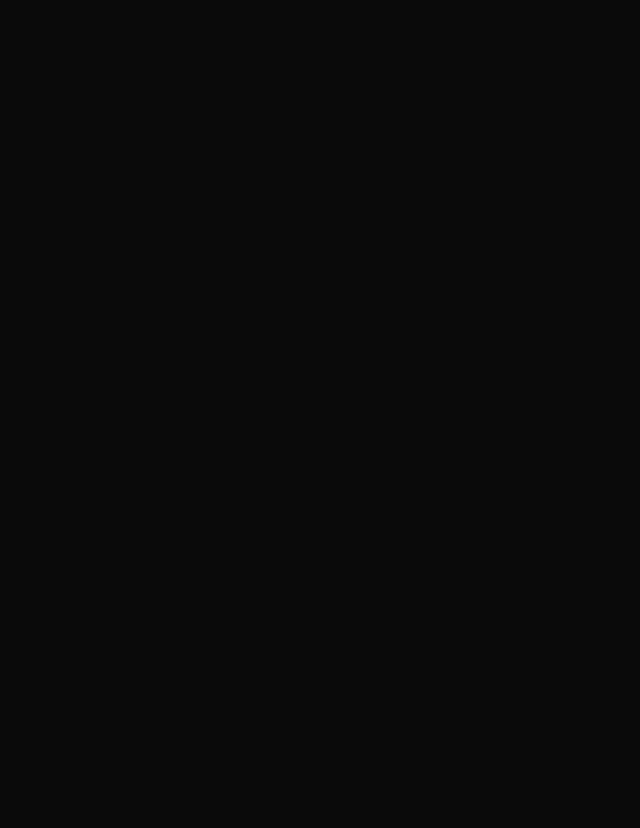
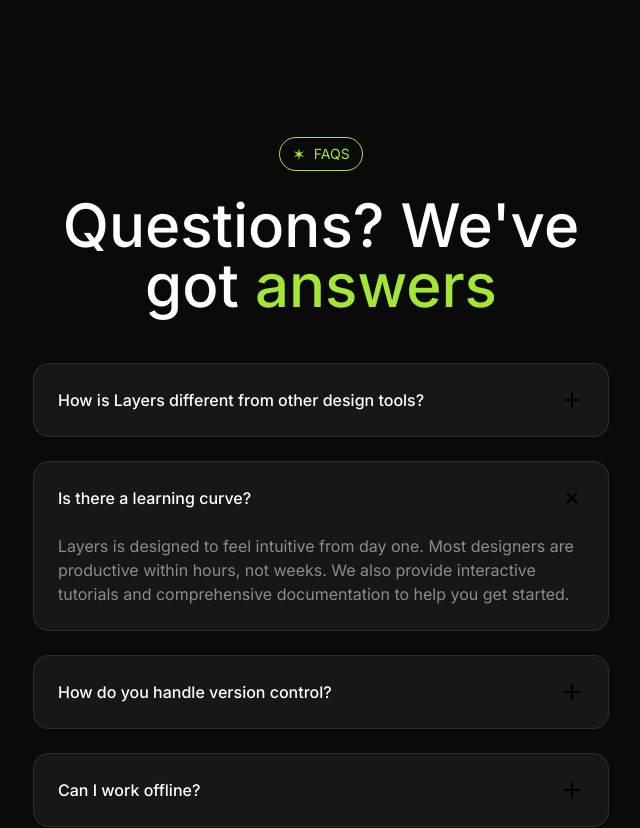
Before and after one commit to Dipin003/SasS-Landing, a Next.js app: page / in a window 1280 px wide. Shown: the part 3900-4728 px from the top of the page, without its empty margins (319-959 px from the left). Before the commit the page ends 3941 px from the top, so only its background shows below. Built offline with nearby package versions, Linux system fonts and the light colour scheme.

Commit message:
feat: add FAQ section with toggle functionality and clean Tailwind classes

```diff
--- a/src/app/page.tsx
+++ b/src/app/page.tsx
@@ -1,3 +1,4 @@
+import Faqs from "@/sections/Faqs";
 import Features from "@/sections/Features";
 import Hero from "@/sections/Hero";
 import Integrations from "@/sections/Integrations";
@@ -14,5 +15,6 @@
         <Introduction />
         <Features />
         <Integrations />
+        <Faqs />
     </>;
 }
--- a/src/sections/Faqs.tsx
+++ b/src/sections/Faqs.tsx
@@ -1,3 +1,8 @@
+import Tag from "@/components/Tag";
+import Image from "next/image";
+import plusImage from "@/assets/images/plus.svg";
+import { twMerge } from "tailwind-merge";
+
 const faqs = [
     {
         question: "How is Layers different from other design tools?",
@@ -22,5 +27,42 @@
 ];
 
 export default function Faqs() {
-    return <div>Faqs</div>;
+
+    const selectedIndex = 1;
+
+    return (
+        <section className="py-24">
+
+            <div className="container">
+                <div className="flex justify-center">
+                    <Tag>Faqs</Tag>
+                </div>
+
+                <h2 className="text-6xl font-medium mt-6 text-center max-w-xl mx-auto">
+                    Questions? We've got <span className="text-lime-400">
+                        answers </span>
+                </h2>
+
+                <div className="mt-12 flex flex-col gap-6 max-w-xl mx-auto">
+                    {
+                        faqs.map((faq, faqIndex) => (
+
+                            <div key={faq.question}
+                                className="bg-neutral-900 rounded-2xl border border-white/10 p-6">
+                                <div className="flex justify-between items-center">
+
+                                    <h3 className="font-medium">{faq.question}</h3>
+
+                                    <Image src={plusImage} alt="plus_Image" className={twMerge("flex-shrink-0", selectedIndex === faqIndex && "rotate-45")} />
+                                </div>
+
+                                <div className={twMerge("mt-6", selectedIndex !== faqIndex && "hidden")}>
+                                    <p className="text-white/50 ">{faq.answer}</p>
+                                </div>
+                            </div>
+                        ))}
+                </div>
+            </div>
+        </section>
+    )
 }
```
